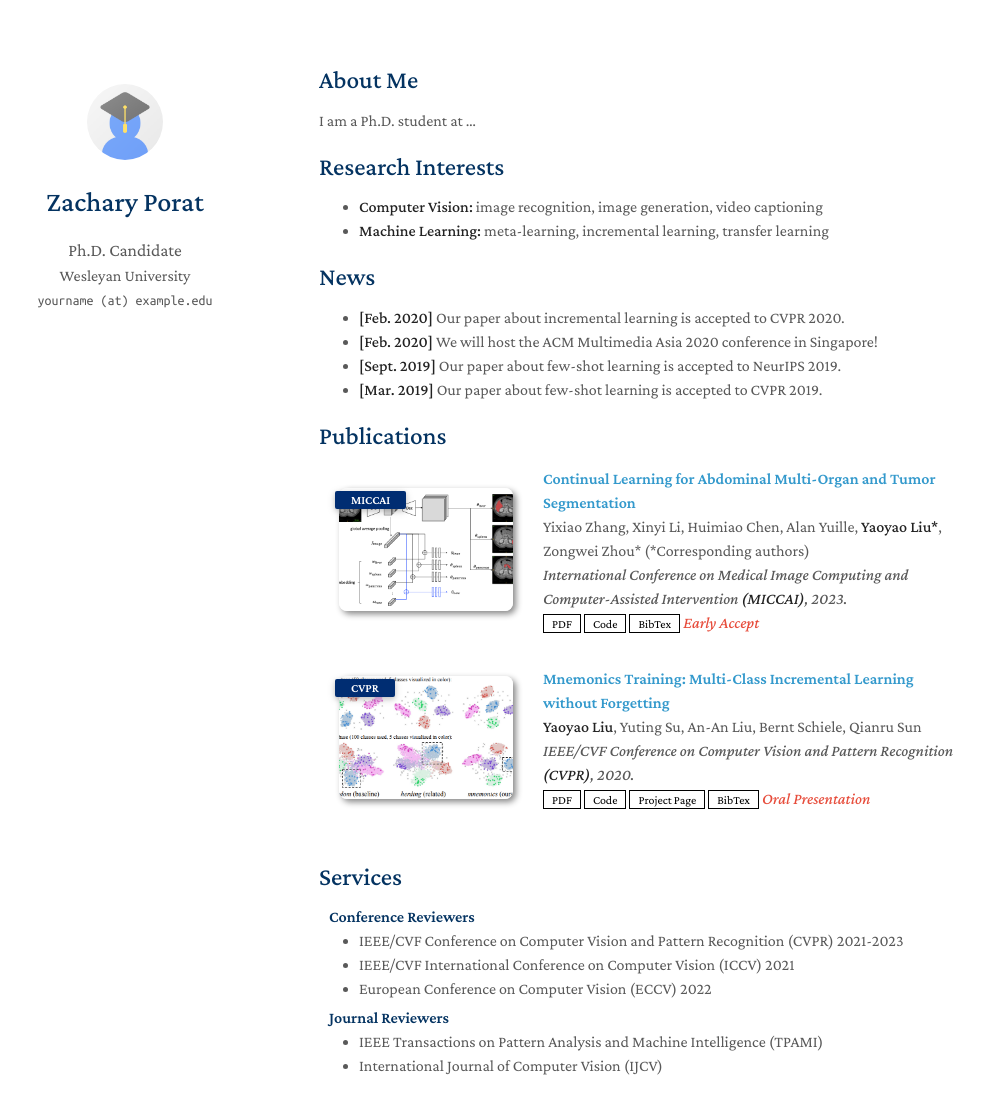
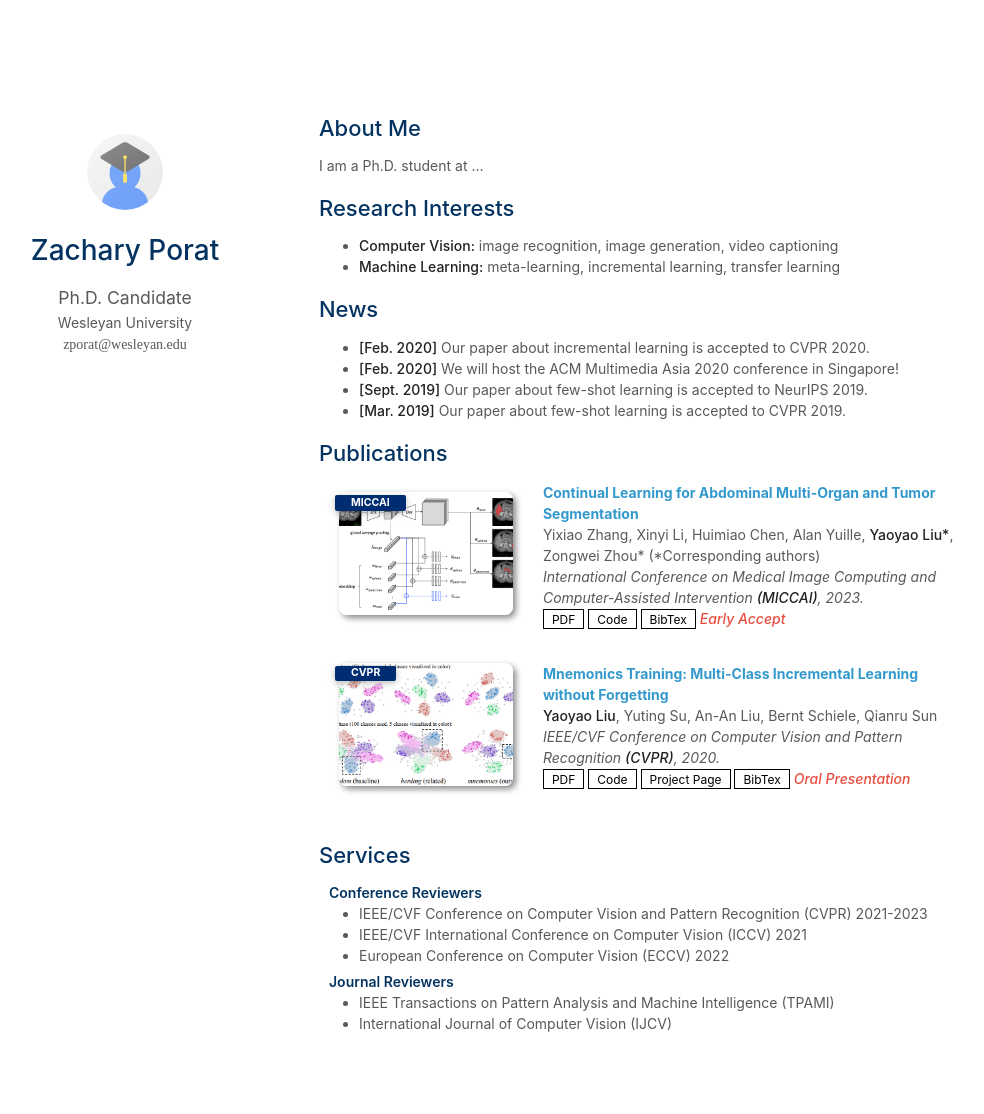
Before and after one commit to zporat/zporat.github.io, a Jekyll site: the page built from index.md, in a window 1280 px wide and 1172 px high. Shown: the top 1114 px of the window, without its empty margins (151-1135 px from the left). Built offline with Jekyll 4.4.1, drawn with Linux system fonts in a browser that asks for light colours; nearby versions of some CDN libraries; a style sheet for code colours, icons or effects is not loaded; our own code applies the rules of GitHub Pages for plain Markdown files.

Commit message:
Update _config.yml

```diff
--- a/_config.yml
+++ b/_config.yml
@@ -2,11 +2,11 @@
 title: Zachary Porat
 position: Ph.D. Candidate
 affiliation: Wesleyan University
-email: yourname (at) example.edu
+email: zporat@wesleyan.edu
 
 # Search Engine Optimization (SEO)
 # The following information is used to improve the website traffic from search engines, e.g., Google.
-keywords: minimal light
+keywords: zack porat, zachary porat, porat, modular forms
 description: The Minimal Light is a simple and elegant jekyll theme for academic personal homepage.
 canonical: https://minimal-light-theme.yliu.me/
 
@@ -31,7 +31,7 @@
 
 # Font
 # You can use this option to choose between Serif or Sans Serif fonts.
-font: "Serif" # or "Sans Serif"
+font: "Sans Serif" # or "Sans Serif"
 
 # Google Analytics ID
 # Please remove this if you don't use Google Analytics
```
